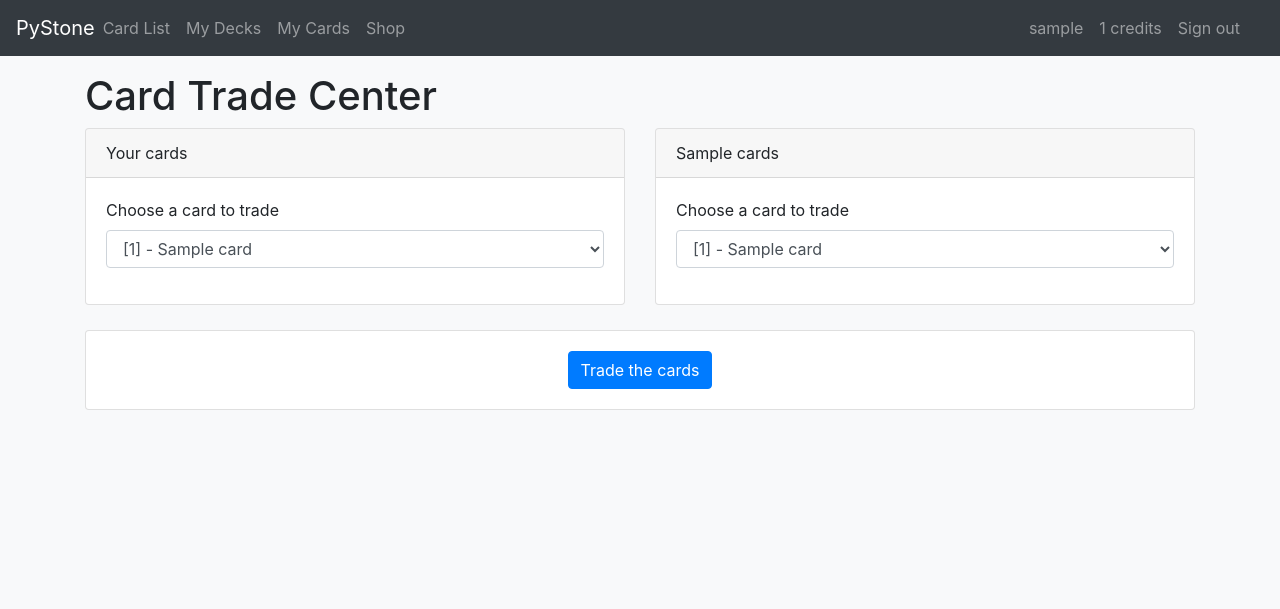
After one commit to Mapsred/ESGI5_Python, a Django app: page /accounts/cards/trade/1 in a window 1280 px wide. The commit adds this page. Shown: the top 609 px of the page. Run offline with Django 3.2, Linux system fonts and the light colour scheme; a user stored in the database is signed in; tables that the repository leaves empty hold one stand-in row (values such as "Sample post"); some libraries are stand-ins or nearby versions.

Commit message:
Add card trading

```diff
--- a/accounts/urls.py
+++ b/accounts/urls.py
@@ -13,4 +13,5 @@ urlpatterns = [
     path('messages/ajax', views.get_chat_messages, name='ajax_profile_messages'),
     path('cards/list', views.ProfileCardListView.as_view(), name='profile_card_list'),
     path('cards/list/<int:pk>', views.ProfileUserCardListView.as_view(), name='profile_user_card_list'),
+    path('cards/trade/<int:pk>', views.TradeCardCenterView.as_view(), name='profile_user_card_trade'),
 ]
--- a/accounts/views.py
+++ b/accounts/views.py
@@ -1,7 +1,8 @@
+from django.contrib import messages
 from django.contrib.auth.decorators import login_required
 from django.contrib.auth.forms import UserCreationForm
 from django.http import Http404, JsonResponse
-from django.shortcuts import get_object_or_404
+from django.shortcuts import get_object_or_404, redirect
 from django.urls import reverse_lazy
 from django.utils.decorators import method_decorator
 from django.views import generic
@@ -9,7 +10,7 @@ from django.views.generic import TemplateView, CreateView, DeleteView, ListView
 
 from accounts import services
 from accounts.forms import ProfileSubscribeForm
-from accounts.models import Profile, ProfileSubscriptions, ProfileAction, PlayerCard, Message
+from accounts.models import Profile, ProfileSubscriptions, ProfileAction, PlayerCard, Message, DeckCard
 from core import constant
 from core.services import log_profile_activity
 
@@ -189,3 +190,45 @@ def get_chat_messages(request):
     return JsonResponse({
         'conversations': services.fetch_conversations(profile, contact)
     })
+
+
+class TradeCardCenterView(TemplateView):
+    template_name = "account/trade.html"
+
+    @method_decorator(login_required)
+    def dispatch(self, request, *args, **kwargs):
+        identifier = kwargs['pk']
+        profile = Profile.objects.filter(user=self.request.user).first()
+
+        contact_profile_subscription = ProfileSubscriptions.objects.filter(id=identifier).first()
+        contact = contact_profile_subscription.subscription
+
+        kwargs['profile'] = profile
+        kwargs['contact'] = contact
+        kwargs['profile_cards'] = PlayerCard.objects.filter(profile=profile)
+        kwargs['contact_cards'] = PlayerCard.objects.filter(profile=contact)
+
+        return super().dispatch(request, *args, **kwargs)
+
+    @method_decorator(login_required)
+    def post(self, request, *args, **kwargs):
+        contact = kwargs['contact']
+        profile_card_id = request.POST['profile_player_card']
+        profile_card = PlayerCard.objects.filter(id=profile_card_id).first()
+        profile_card.profile = contact
+        profile_card.save()
+
+        profile = kwargs['profile']
+        contact_card_id = request.POST['contact_player_card']
+        contact_card = PlayerCard.objects.filter(id=contact_card_id).first()
+        contact_card.profile = profile
+        contact_card.save()
+
+        messages.info(request, 'Successfully traded %s %s to %s %s' % (
+            profile,
+            profile_card.card.name,
+            contact,
+            contact_card.card.name
+        ))
+
+        return redirect('profile_user_card_trade', kwargs['pk'])
--- a/combat/views.py
+++ b/combat/views.py
@@ -3,14 +3,12 @@ from urllib.parse import urlencode
 
 from django.contrib.auth.decorators import login_required
 
-# Create your views here.
-from django.forms import model_to_dict
 from django.http import HttpResponseRedirect, Http404, JsonResponse
 from django.shortcuts import redirect, resolve_url
 from django.utils.decorators import method_decorator
 from django.views.generic import TemplateView
 
-from accounts.models import Profile, Deck, ProfileSubscriptions, DeckCard, PlayerCard
+from accounts.models import Profile, Deck, ProfileSubscriptions, DeckCard
 from combat.services import get_auto_or_manual_decks, cards_query_set_to_session
 from core.services import log_profile_activity
 
--- a/templates/account/dashboard.html
+++ b/templates/account/dashboard.html
@@ -18,6 +18,7 @@
                     <li class="list-group-item">
                         <p class="subscription">{{ profile.subscription }}</p>
                         <div class="btn-group pull-right">
+                            <a class="btn btn-dark" href="{% url "profile_user_card_trade" profile.id %}">Trade</a>
                             <a class="btn btn-secondary" href="{% url "combat" profile.id %}">Fight</a>
                             <a class="btn btn-info" href="{{ profile.get_absolute_url }}">Informations</a>
                             <a class="btn btn-danger" href="{% url "subscription_delete" profile.id %}">Remove</a>
--- /dev/null
+++ b/templates/account/trade.html
@@ -0,0 +1,57 @@
+{% extends 'base.html' %}
+{% load staticfiles %}
+{% load core_tags %}
+
+{% block title %}Card Trade Center{% endblock %}
+
+{% block content %}
+    <div class="container">
+        <h1>Card Trade Center</h1>
+        <form method="post">
+            {% csrf_token %}
+            <div class="row">
+                <div class="col-md-6">
+                    <div class="card">
+                        <div class="card-header">Your cards</div>
+                        <div class="card-body">
+                            <div class="form-group">
+                                <label for="profile_player_card">Choose a card to trade</label>
+                                <select name="profile_player_card" id="profile_player_card"
+                                        class="form-control select2">
+                                    {% for player_card in profile_cards %}
+                                        <option value="{{ player_card.id }}" class="option-{{ player_card.id }}">
+                                            {{ player_card.card }}
+                                        </option>
+                                    {% endfor %}
+                                </select>
+                            </div>
+                        </div>
+                    </div>
+                </div>
+                <div class="col-md-6">
+                    <div class="card">
+                        <div class="card-header">{{ contact|capfirst }} cards</div>
+                        <div class="card-body">
+                            <div class="form-group">
+                                <label for="contact_player_card">Choose a card to trade</label>
+                                <select name="contact_player_card" id="contact_player_card"
+                                        class="form-control select2">
+                                    {% for contact_card in contact_cards %}
+                                        <option value="{{ contact_card.id }}" class="option-{{ contact_card.id }}">
+                                            {{ contact_card.card }}
+                                        </option>
+                                    {% endfor %}
+                                </select>
+                            </div>
+                        </div>
+                    </div>
+                </div>
+            </div>
+            <div class="card margin-top25">
+                <div class="card-body text-center">
+                    <button type="submit" class="btn btn-primary">Trade the cards</button>
+                </div>
+            </div>
+        </form>
+    </div>
+{% endblock %}
```
